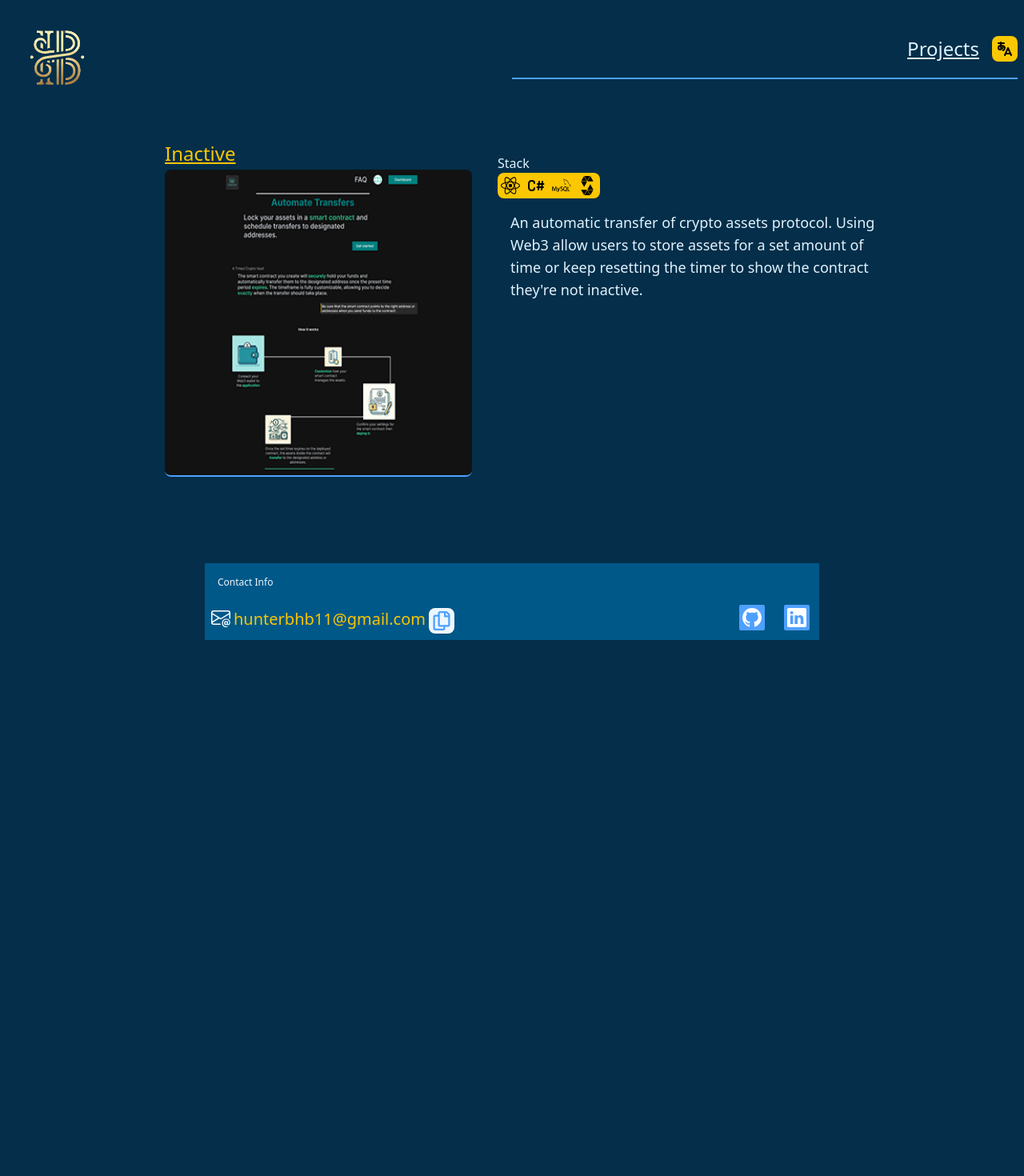
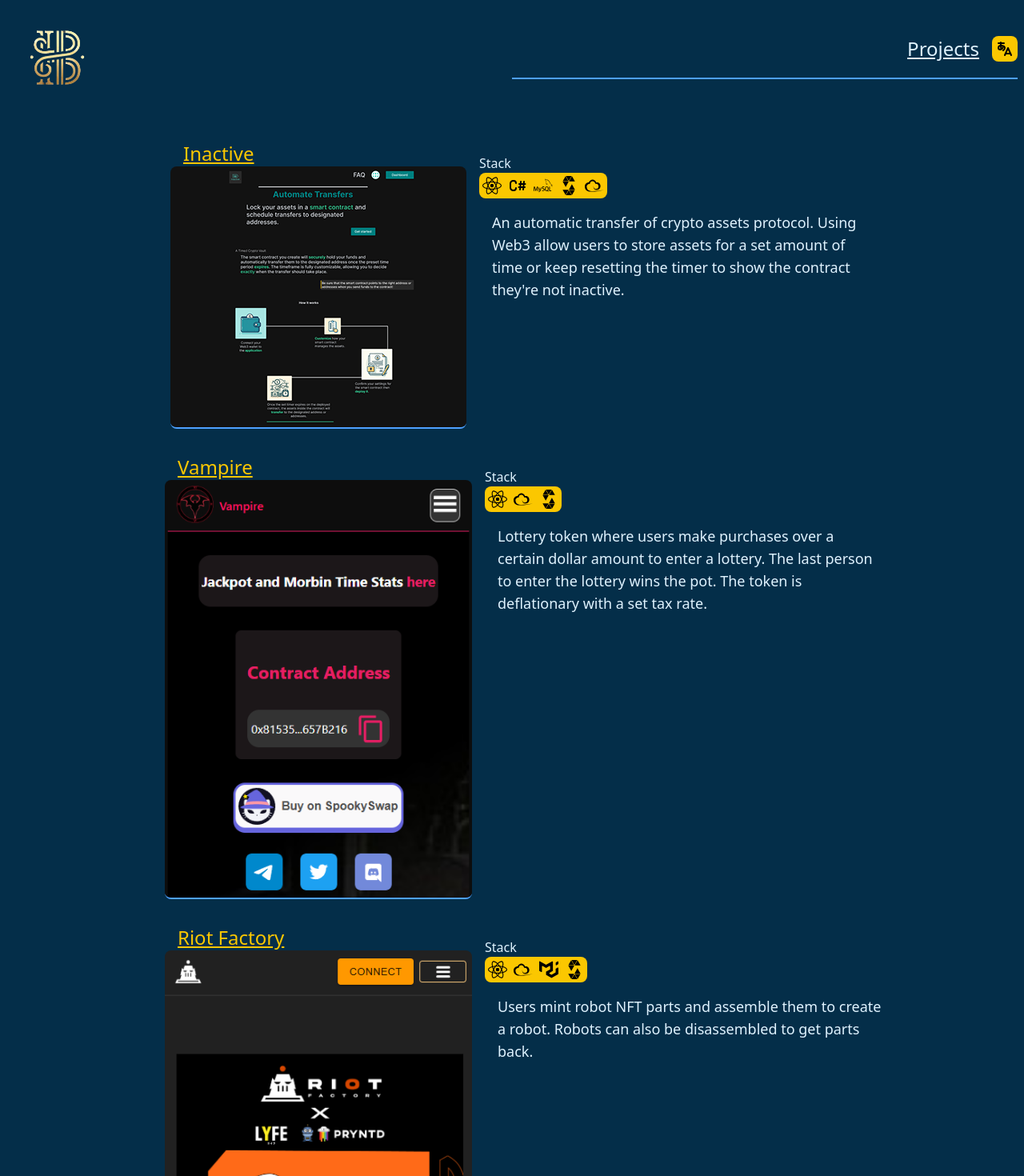
Before and after one commit to hunterbhb/hunterb-portfolio-website, a Next.js app: page /projects in a window 1280 px wide. Shown: the top 1470 px of the page at 80% size. Before the commit the page ends 800 px from the top, so only its background shows below. Built offline with nearby package versions, Linux system fonts and the light colour scheme.

Commit message:
project component added

```diff
--- a/app/projects/page.tsx
+++ b/app/projects/page.tsx
@@ -1,45 +1,53 @@
-const inactiveLink = "https://inactive.app/";
-import Image from "next/image";
-import { SiReact, SiSolidity, SiMysql } from "react-icons/si";
+import { SiReact, SiSolidity, SiMysql, SiEthers, SiMui } from "react-icons/si";
 import { TbBrandCSharp } from "react-icons/tb";
+import Project from "@/components/Project";
 
 export default function Projects() {
   return (
     <main className="flex flex-col items-center">
-      <section className="lg:flex  mt-8 md:ml-15">
-        <div>
-          <a
-            className="pl-4 underline font-medium text-2xl text-primary"
-            href={inactiveLink}
-            target="_blank"
-          >
-            Inactive
-          </a>
-          <Image
-            className="border-b-2 border-secondary rounded-lg w-80 h-64  md:w-120 md:h-115 lg:w-96 lg:h-96 mt-1 mx-4"
-            alt="image of Inactive application"
-            src={"/inactive_shot.png"}
-            width={0}
-            height={0}
-          />
-        </div>
-
-        <div className="p-4">
-          <h4 className="font-light">Stack</h4>
-          <div className="p-1 text-accent max-w-fit rounded-lg bg-primary flex gap-2">
-            <SiReact fontSize={24} />
-            <TbBrandCSharp fontSize={24} />
-            <SiMysql fontSize={24} />
-            <SiSolidity fontSize={24} />
-          </div>
-
-          <p className="text-lg lg:max-w-lg p-4">
-            An automatic transfer of crypto assets protocol. Using Web3 allow
+      <Project
+        description="An automatic transfer of crypto assets protocol. Using Web3 allow
             users to store assets for a set amount of time or keep resetting the
-            timer to show the contract they're not inactive.
-          </p>
-        </div>
-      </section>
+            timer to show the contract they're not inactive."
+        imageDescription="image of Inactive application"
+        image="/inactive_shot.png"
+        projectName="Inactive"
+        stack={[
+          <SiReact fontSize={24} />,
+          <TbBrandCSharp fontSize={24} />,
+          <SiMysql fontSize={24} />,
+          <SiSolidity fontSize={24} />,
+          <SiEthers fontSize={24} />,
+        ]}
+        weblink={"https://inactive.app/"}
+      />
+      <Project
+        description={`Lottery token where users make purchases over a certain dollar amount to enter a lottery.
+        The last person to enter the lottery wins the pot.
+        The token is deflationary with a set tax rate.`}
+        image="/vampire_landing_shot.png"
+        imageDescription="image of Vampire landing page mobile view"
+        projectName="Vampire"
+        stack={[
+          <SiReact fontSize={24} />,
+          <SiEthers fontSize={24} />,
+          <SiSolidity fontSize={24} />,
+        ]}
+        weblink={"https://vampirelanding.netlify.app/"}
+      />
+      <Project
+        description="Users mint robot NFT parts and assemble them to create a robot. Robots can also be disassembled to get parts back."
+        imageDescription="image of Riot Factory application mobile view"
+        projectName="Riot Factory"
+        image="/riotfactory_app_shot.png"
+        stack={[
+          <SiReact fontSize={24} />,
+          <SiEthers fontSize={24} />,
+          <SiMui fontSize={24} />,
+          <SiSolidity fontSize={24} />,
+        ]}
+        weblink={"https://riotfactory.netlify.app/"}
+      />
     </main>
   );
 }
--- /dev/null
+++ b/components/Project.tsx
@@ -0,0 +1,56 @@
+import React from "react";
+import Image from "next/image";
+
+interface ProjectProps {
+  weblink: string;
+  projectName: string; // Name of the project
+  stack: React.ReactNode[]; // Array of icons or elements representing the stack
+  description: string;
+  imageDescription: string; // Alt description for the image
+  image: string; // URL or path to the image
+}
+
+const Project: React.FC<ProjectProps> = ({
+  weblink,
+  projectName,
+  stack,
+  description,
+  imageDescription,
+  image,
+}) => {
+  return (
+    <section className="lg:flex  mt-8 md:ml-15">
+      <div>
+        <a
+          className="pl-4 underline font-medium text-2xl text-primary"
+          href={weblink}
+          target="_blank"
+        >
+          {projectName}
+        </a>
+        <Image
+          className="border-b-2 border-secondary rounded-lg height-auto w-full max-w-96"
+          alt={imageDescription}
+          src={image}
+          width={0}
+          height={0}
+        />
+      </div>
+
+      <div className="p-4">
+        <h4 className="font-light">Stack</h4>
+        <div className="p-1 text-accent max-w-fit rounded-lg bg-primary flex gap-2">
+          {stack.map((icon, index) => (
+            <span key={index} className="stack-icon">
+              {icon}
+            </span>
+          ))}
+        </div>
+
+        <p className="text-lg lg:max-w-lg p-4">{description}</p>
+      </div>
+    </section>
+  );
+};
+
+export default Project;
```
Also changed, not shown: public/riotfactory_app_shot.png (added), public/vampire_landing_shot.png (added).
